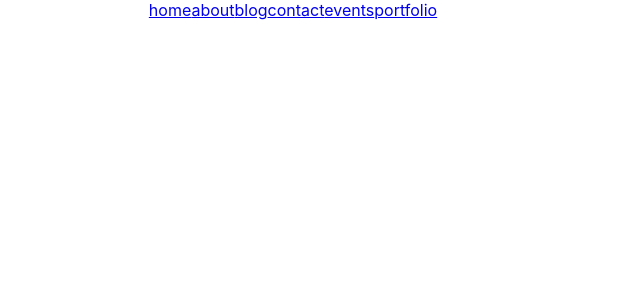
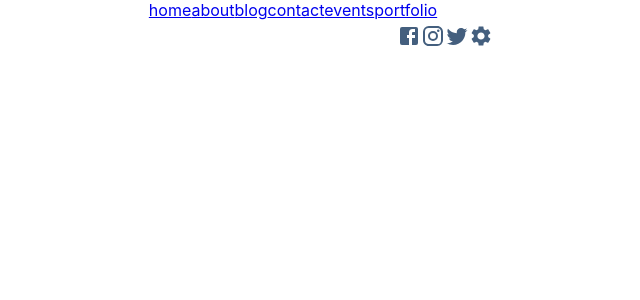
Before and after one commit to AplUSAndmINUS/terence-watersV2, a React (Create React App) app: page / in a window 1280 px wide. Shown: the top 300 px of the page, without its empty margins (347-987 px from the left). Built offline with nearby package versions, Linux system fonts and the light colour scheme; a web font is replaced by a local one.

Commit message:
updated styling for menu buttons

```diff
--- a/src/App.tsx
+++ b/src/App.tsx
@@ -1,9 +1,11 @@
 import { useState } from 'react';
 import { BrowserRouter, Link, Route, Switch } from 'react-router-dom';
-import { Container, Grid } from '@material-ui/core';
+import { Container, Icon } from '@material-ui/core';
+import styled from 'styled-components';
 
+import { SOCIAL_MEDIA } from './modules/constants/social-media';
 import { ROUTES } from './modules/constants/routes';
-import { TWMuiThemeProvider } from './modules/styles/theming';
+import { theme, TWMuiThemeProvider } from './modules/styles/theming';
 import './App.scss';
 
 function App() {
@@ -13,10 +15,32 @@ function App() {
     setToggleDarkMode(!toggleDarkMode);
   }
 
+  const SocialMediaLinks = styled(Container)`
+    ${theme.breakpoints.down('xs')} {
+      width: 100%;
+      position: fixed;
+      bottom: 0;
+      left: 0;
+      right: 0;
+    };
+
+    ${theme.breakpoints.up('sm')} {
+      position: absolute;
+      top: 24px;
+      right: 8px;
+    };
+  `;
+
   const Router = () => {
     return (
       <div className="App">
         <BrowserRouter>
+          <SocialMediaLinks className="social_media-links">
+            {SOCIAL_MEDIA.map(s => (
+              <Link to={s.path}><Icon component={s.icon} color="primary" fontSize="large" /></Link>
+            ))}
+          </SocialMediaLinks>
+
           {ROUTES.map(r => (
             !r.subMenu && !r.notFound ? <Link to={r.path}>{r.componentName}</Link>
               : null))}
--- a/src/modules/constants/social-media.ts
+++ b/src/modules/constants/social-media.ts
@@ -1,6 +1,4 @@
-import Facebook from '@material-ui/icons/Facebook';
-import Instagram from '@material-ui/icons/Instagram';
-import Twitter from '@material-ui/icons/Twitter';
+import { Facebook, Instagram, Settings, Twitter } from '@material-ui/icons';
 
 // import Menu from '@material-ui/icons/Menu';
 // import MenuOpen from '@material-ui/icons/MenuOpen';
@@ -23,14 +21,19 @@ export const SOCIAL_MEDIA: SocialMedia[] = [
     icon: Instagram,
     path: 'https://instagram.com/aplusandminus'
   },
+  {
+    componentName: 'Twitter',
+    icon: Twitter,
+    path: 'https://twitter.com/aplusandminus'
+  },
+  {
+    componentName: 'Settings',
+    icon: Settings,
+    path: '/settings'
+  }
   // {
   //   componentName: 'Search',
   //   icon: Search,
   //   path: ''
   // },
-  {
-    componentName: 'Twitter',
-    icon: Twitter,
-    path: 'https://twitter.com/aplusandminus'
-  }
 ]
--- a/src/modules/styles/theming.tsx
+++ b/src/modules/styles/theming.tsx
@@ -10,12 +10,8 @@ export interface ThemeProps {
   toggleDarkMode?: boolean;
 }
 
-export const TWMuiThemeProvider = ({
-  children,
-  setToggleDarkMode,
-  toggleDarkMode = false }: ThemeProps) => {
-
-  const theme = createTheme({
+let toggleDarkMode = false;
+export const theme = createTheme({
   breakpoints: {
     values: {
       xs: 0,
@@ -134,6 +130,11 @@ export const TWMuiThemeProvider = ({
   }
 });
 
+export const TWMuiThemeProvider = ({
+  children,
+  setToggleDarkMode,
+  toggleDarkMode = false }: ThemeProps) => {
+
   return <ThemeProvider theme={theme}>
     {children}
   </ThemeProvider>
```
Lines whose indentation alone changed are shown as unchanged.
